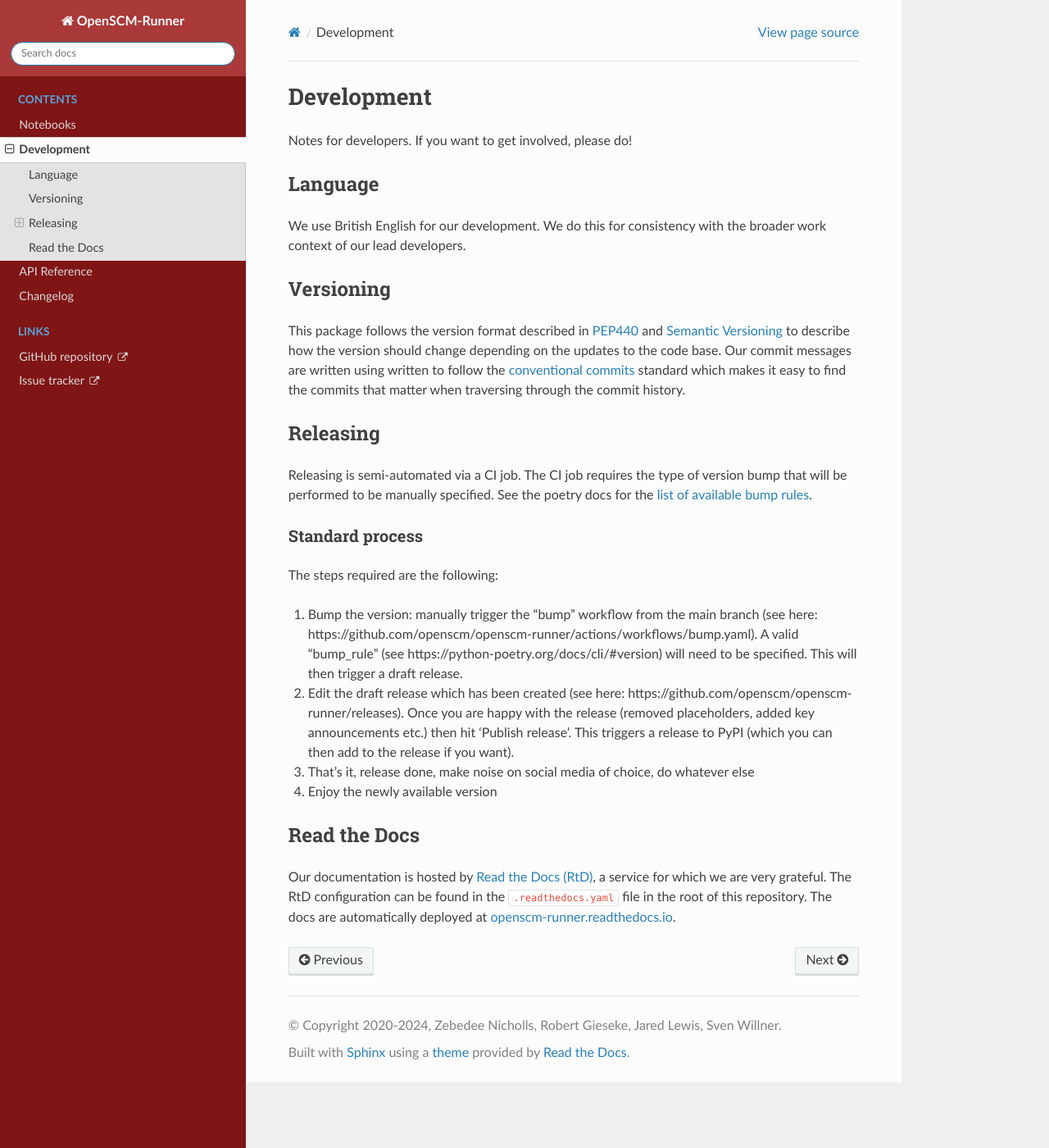
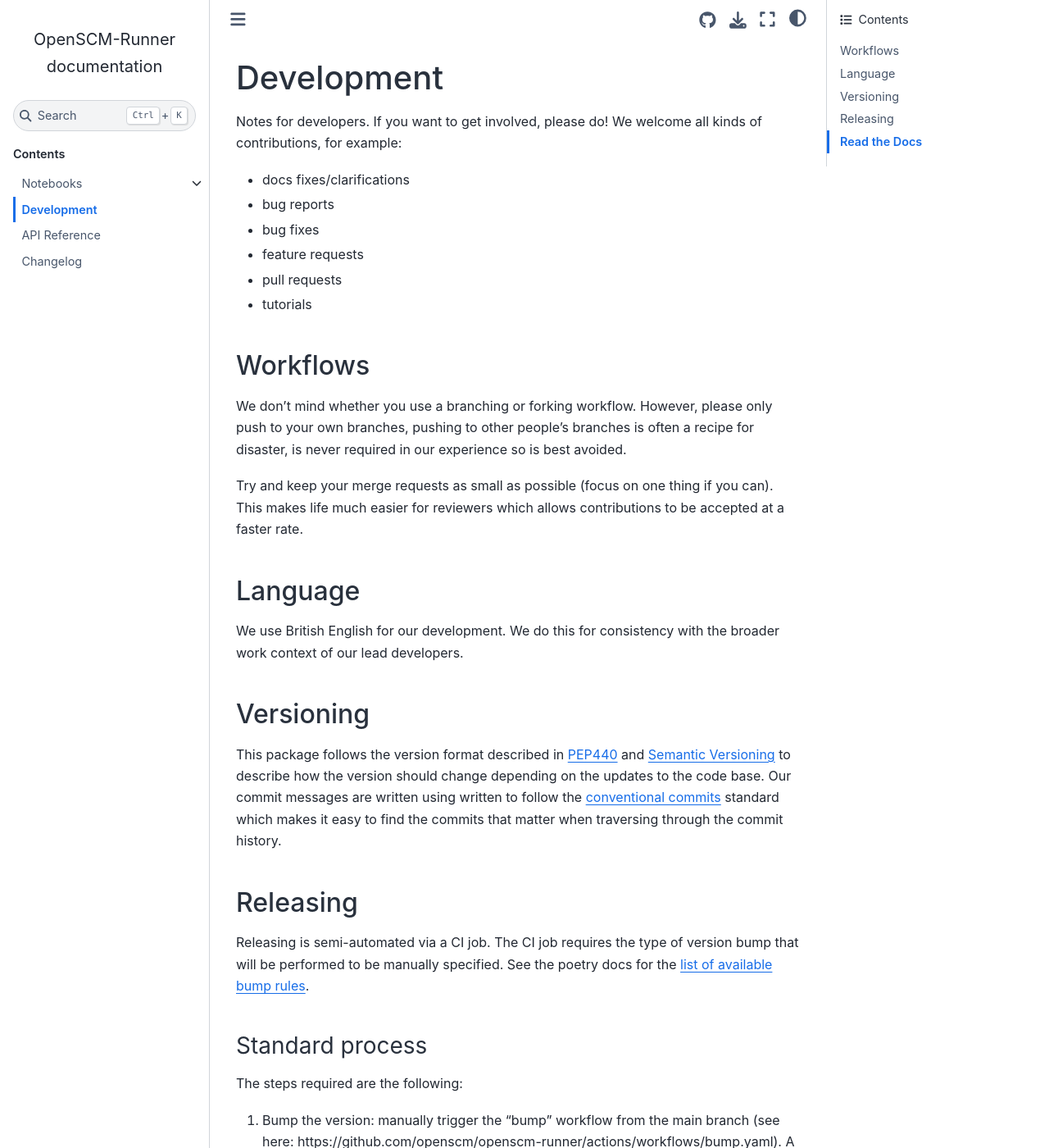
Before and after one commit to openscm/openscm-runner, a Sphinx documentation site: the page built from docs/source/development.md, in a window 1280 px wide and 1400 px high. Shown: the whole window at 82% size. Built offline with Sphinx 7.4.7 and the Sphinx Book theme 1.1.4, drawn with Linux system fonts in a browser that asks for light colours; pages that are not in the unit, such as notebooks, are missing from menus; some of the changed text lies outside the part shown.

Commit message:
Update copier template

```diff
--- a/docs/source/conf.py
+++ b/docs/source/conf.py
@@ -143,8 +143,16 @@ nb_custom_formats = {".py": ["jupytext.reads", {"fmt": "py:percent"}]}
 # https://www.sphinx-doc.org/en/master/usage/configuration.html#options-for-html-output
 
 # Pick your theme for html output, we typically use the read the docs theme
-html_theme = "sphinx_rtd_theme"
+html_theme = "sphinx_book_theme"
 html_static_path = ["_static"]
+html_theme_options = {
+    "repository_url": "https://github.com/openscm/openscm-runner",
+    "repository_branch": "main",
+    "path_to_docs": "docs/source",
+    "use_repository_button": True,
+    "use_issues_button": True,
+    "use_edit_page_button": True,
+}
 
 
 # Ignore ipynb files when building (see https://github.com/executablebooks/MyST-NB/issues/363).
--- a/docs/source/development.md
+++ b/docs/source/development.md
@@ -2,6 +2,34 @@
 # Development
 
 Notes for developers. If you want to get involved, please do!
+We welcome all kinds of contributions, for example:
+
+- docs fixes/clarifications
+- bug reports
+- bug fixes
+- feature requests
+- pull requests
+- tutorials
+
+## Workflows
+
+<!---
+This section is auto-generated by the copier template
+and the text below is just a placeholder to get you started.
+The workflows section will likely need to be updated
+to be project specific as the project's norms are established.
+-->
+
+We don't mind whether you use a branching or forking workflow.
+However, please only push to your own branches,
+pushing to other people's branches is often a recipe for disaster,
+is never required in our experience
+so is best avoided.
+
+Try and keep your merge requests as small as possible
+(focus on one thing if you can).
+This makes life much easier for reviewers
+which allows contributions to be accepted at a faster rate.
 
 ## Language
 
--- a/pyproject.toml
+++ b/pyproject.toml
@@ -68,7 +68,7 @@ pytest-regressions = "^2.5.0"
 
 [tool.poetry.group.docs.dependencies]
 myst-nb = "^0.17.0"
-sphinx-rtd-theme = "^1.2.0"
+sphinx-book-theme = "^1.1.0"
 sphinx-autodoc-typehints = "^1.23.0"
 sphinx-autodocgen = "^1.3"
 jupytext = "^1.14.5"
--- a/src/openscm_runner/__init__.py
+++ b/src/openscm_runner/__init__.py
@@ -3,4 +3,4 @@ Thin wrapper to run emissions scenarios with simple climate models
 """
 import importlib.metadata
 
-__version__ = importlib.metadata.version("openscm_runner")
+__version__ = importlib.metadata.version(__package__)
```
Also changed, not shown: .copier-answers.yml, .github/ISSUE_TEMPLATE/feature_request.md, .github/pull_request_template.md (renamed from .github/PULL_REQUEST_TEMPLATE/default.md), 6 other files.
